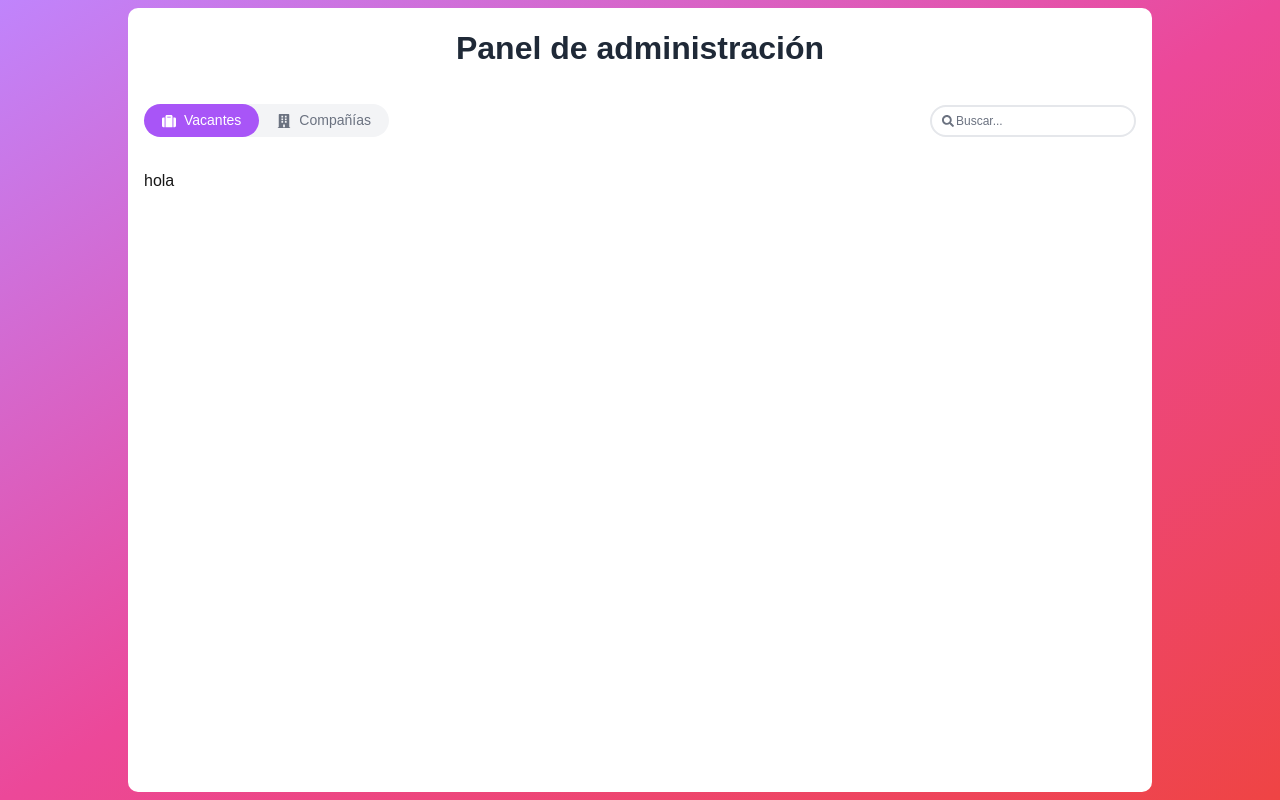
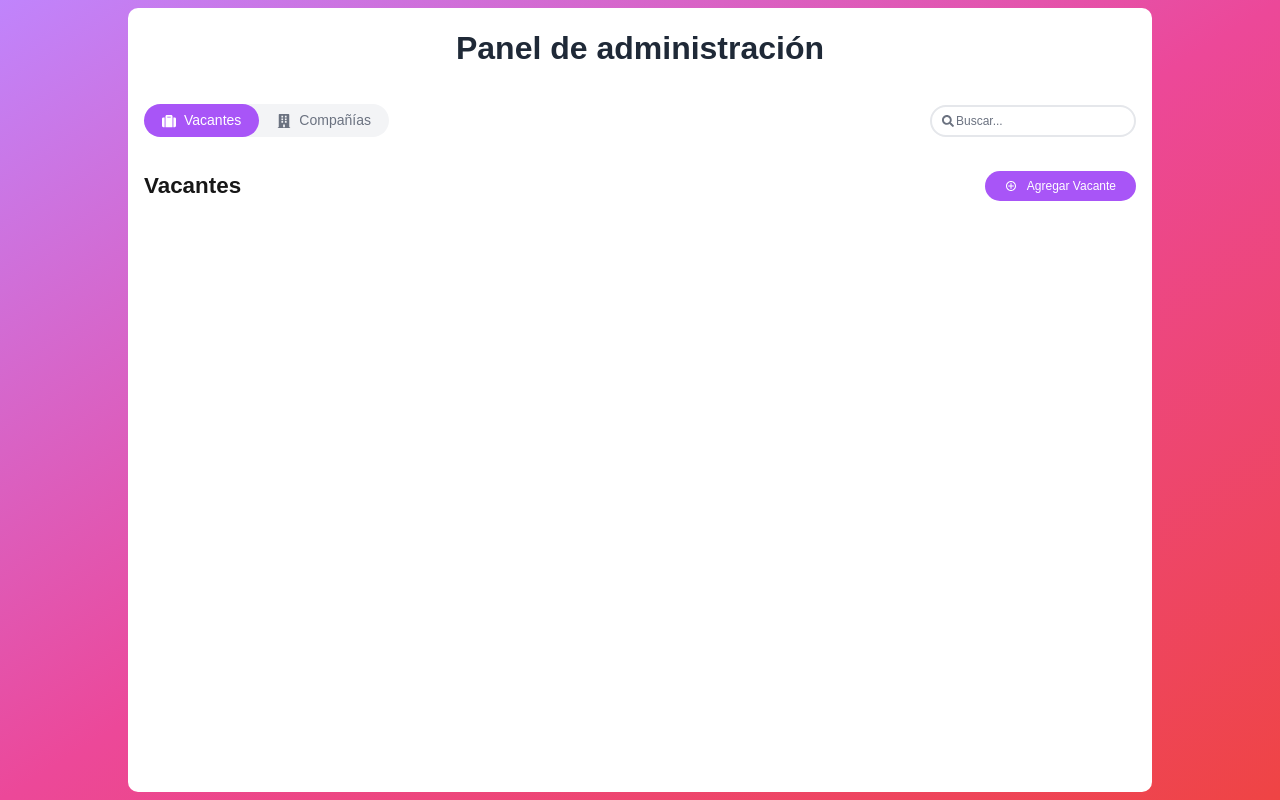
Before and after one commit to JuanAmezquitaAgredo/vacantes, a Next.js app: page / in a window 1280 px wide. Built offline with nearby package versions, Linux system fonts and the light colour scheme.

Commit message:
add header page

```diff
--- a/src/app/page.tsx
+++ b/src/app/page.tsx
@@ -1,5 +1,6 @@
 "use client"
 import Layout from "@/components/layouts/layout";
+import HeaderPage from "@/components/organisms/headerPage/headerPage";
 import React, { useState } from "react";
 
 export default function Home() {
@@ -17,7 +18,7 @@ export default function Home() {
   return (
     <>
       <Layout title="Panel de administración">
-        <h1>hola</h1>
+        <HeaderPage label="Agregar Vacante" onClick={toggleModalEmp} color="primary" hoverColor="primary" title="Vacantes"/>
       </Layout>
     </>
   );
--- /dev/null
+++ b/src/components/atoms/buttonAdd/buttonAdd.tsx
@@ -0,0 +1,48 @@
+import styled from "styled-components"
+import { CgAdd } from "react-icons/cg";
+
+interface IButtonAddProps {
+    label: string;
+    onClick: (e: React.FormEvent) => void;
+    color: 'primary' | 'secondary';
+    hoverColor: 'primary' | 'secondary';
+}
+
+const colors = {
+    primary: 'rgb(168, 85, 247)',
+    secondary: 'rgb(236, 72, 153)',
+};
+
+const hoverColors = {
+    primary: 'rgb(147, 51, 234)',
+    secondary: 'rgb(219, 39, 119)',
+};
+
+const StyledButton = styled.button<{ color: 'primary' | 'secondary', hoverColor: 'primary' | 'secondary' }>`
+background-color: ${(props) => colors[props.color]};
+color: white;
+display: flex;
+align-items: center;
+gap: 10px;
+font-size: 12px;
+border-radius: 20px;
+padding: 6px 20px;
+&:hover {
+    background-color: ${(props) => hoverColors[props.hoverColor]};
+}
+`;
+
+const CircleButton = styled.div`
+    font-size: 12px;
+`;
+
+export default function ButtonAdd({ label, onClick, color, hoverColor }: IButtonAddProps): React.ReactElement {
+    return (
+        <StyledButton onClick={onClick} color={color} hoverColor={hoverColor}>
+            <CircleButton>
+                <CgAdd />
+            </CircleButton>
+            {label}
+        </StyledButton>
+    )
+}
--- /dev/null
+++ b/src/components/organisms/headerPage/headerPage.tsx
@@ -0,0 +1,32 @@
+import ButtonAdd from "@/components/atoms/buttonAdd/buttonAdd";
+import styled from "styled-components"
+
+interface IHeaderPageProps {
+    label: string;
+    onClick: () => void;
+    color: 'primary' |'secondary';
+    hoverColor: 'primary' |'secondary';
+    title: string;
+}
+const StylesHeaderPage = styled.div`
+    display: flex;
+    align-items: center;
+    justify-content: space-between;
+`;
+
+const StylesTitle = styled.h1`
+    font-size: 1.4rem;
+    font-weight: bold;
+    margin-right: 2rem;
+`;
+
+export default function HeaderPage({ label, onClick, color, hoverColor, title }: IHeaderPageProps){
+    return(
+        <StylesHeaderPage>
+            <StylesTitle>
+                {title}
+            </StylesTitle>
+            <ButtonAdd label={label} onClick={onClick} color={color} hoverColor={hoverColor}/>
+        </StylesHeaderPage>
+    )
+}
```
